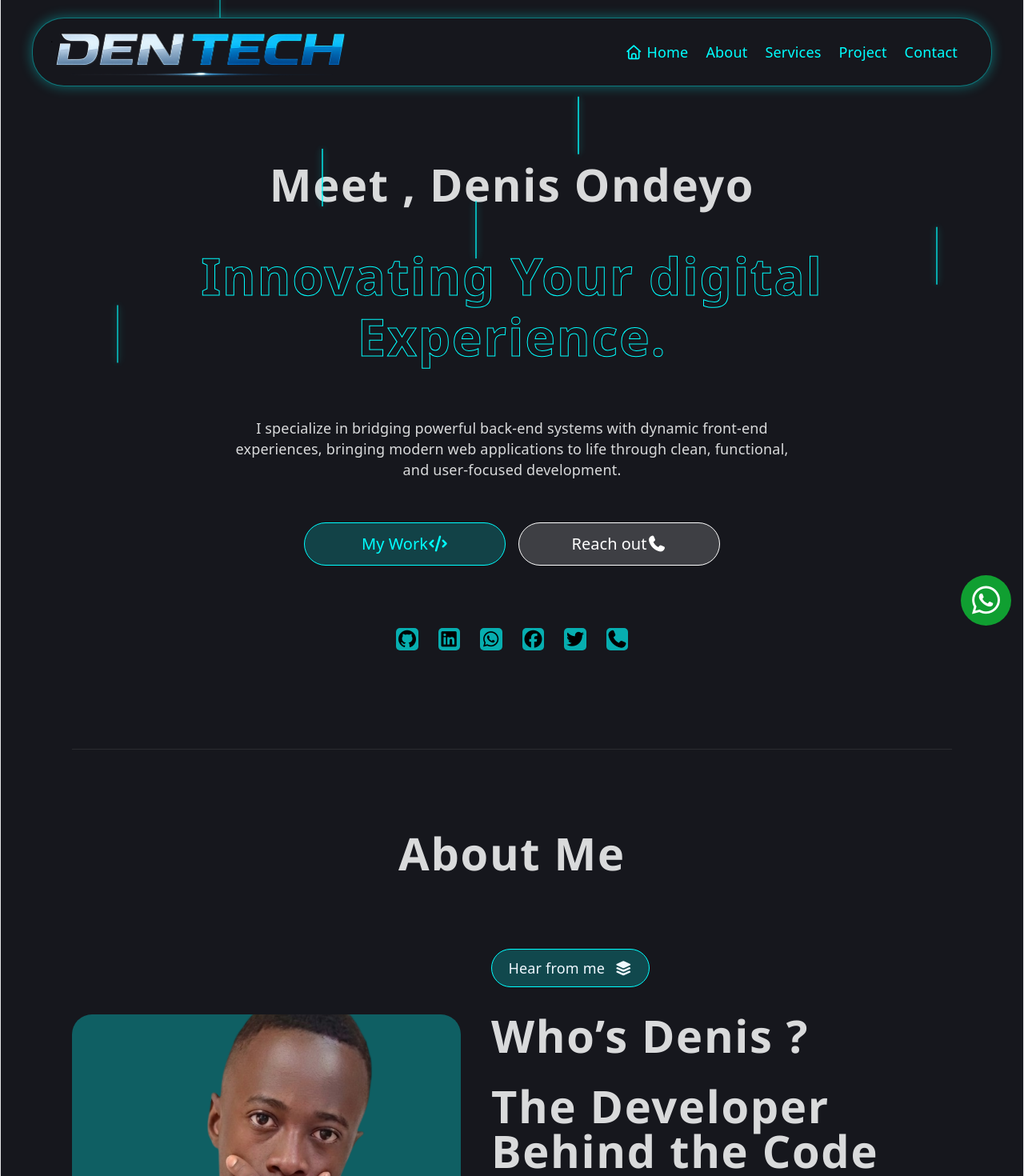
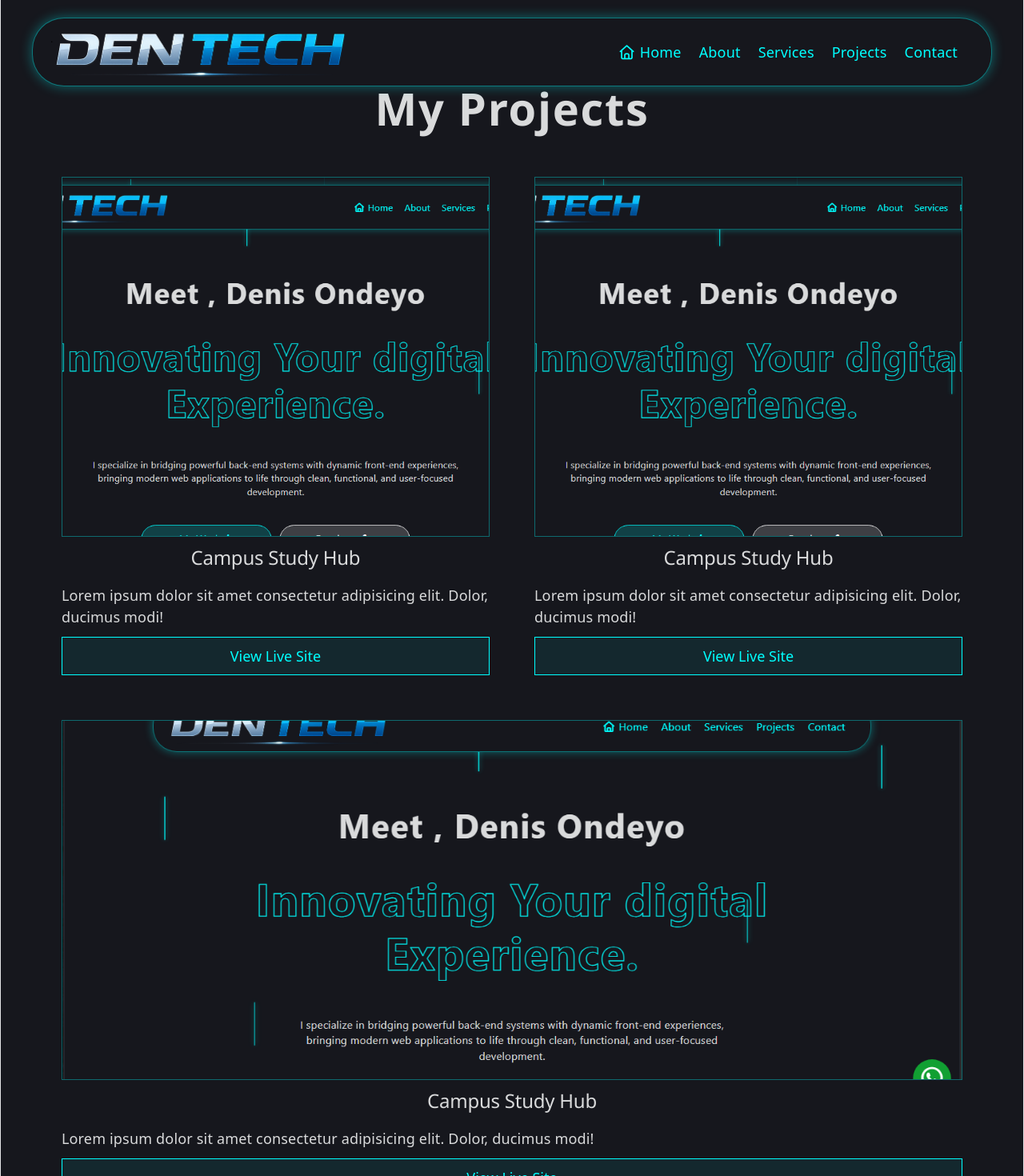
Before and after one commit to denisondeyo7-svg/DenTECH, a React app in the folder PORTFOLIO/: page /Projects in a window 1280 px wide. Shown: the top 1470 px of the page at 80% size. Built offline with nearby package versions, Linux system fonts and the light colour scheme; the HTML template or start-up script is replaced by a standard one.

Commit message:
save changes

```diff
--- a/PORTFOLIO/package.json
+++ b/PORTFOLIO/package.json
@@ -12,7 +12,8 @@
   "dependencies": {
     "@fortawesome/fontawesome-free": "^7.3.1",
     "react": "^19.2.8",
-    "react-dom": "^19.2.8"
+    "react-dom": "^19.2.8",
+    "react-router-dom": "^7.18.4"
   },
   "devDependencies": {
     "@eslint/js": "^10.0.1",
--- a/PORTFOLIO/src/App.css
+++ b/PORTFOLIO/src/App.css
@@ -7,6 +7,7 @@ body{
   width: 100%;
 
 }
+
 h1,h2,p{
   color: rgb(217, 218, 219);
 }
@@ -93,7 +94,57 @@ nav a:hover{
   height: 2px;
 
 }
-
+.sidebar {
+  display: none;
+    position: fixed;
+    top: 0;
+    right: 0;
+    width: 100%;
+    height: auto;
+    background: #16171d;
+    padding: 25px;
+    z-index: 1000;
+    box-shadow: -5px 0 20px rgba(0, 255, 255, 0.15);
+}
+
+.sidebar button {
+  display: flex;
+  align-items: center;
+  justify-content: center;
+  margin-left: auto;
+  background: transparent;
+  color: aqua;
+  border: 1px solid #ffffff2c;
+  border-radius: 10px;
+  font-size: 25px;
+  cursor: pointer;
+  height: 2rem;
+  width: 2rem;
+}
+
+.sidebar button:hover{
+    border: 1px solid aqua;
+    border-radius: 5px;
+
+
+
+}
+
+.sidebar nav {
+    display: flex;
+    flex-direction: column;
+    gap: 25px;
+    margin-top: 30px;
+}
+
+.sidebar nav a {
+    color: white;
+    text-decoration: none;
+}
+
+.sidebar nav a:hover {
+    color: aqua;
+}
 .landingpage{
 
   display: flex;
@@ -731,6 +782,79 @@ nav a:hover{
   line-height: 110%;
 
 }
+.Projects{
+  height: auto;
+  display: flex;
+  flex-direction: column;
+  align-items: center;
+ gap: 22px;
+  width: 100%;
+}
+
+.proj-container{
+  position: relative;
+  top:5rem;
+  height: auto;
+  display: flex;
+  flex-direction: column;
+  align-items: center;
+  gap: 29px;
+  width: 100%;
+}
+.projects-wrapper{
+  display: flex;
+  gap: 32px;
+  flex-wrap: wrap;
+  align-items: center;
+  justify-content: center;
+  height: auto;
+  width: 90%;
+}
+
+.projectCard{
+  padding: 12px;
+  display: flex;
+  flex-grow: 1;
+  flex-direction: column;
+  gap: 12px;
+
+  border-radius: 3px;
+  width: 23rem;
+
+}
+.name{
+  text-align: center;
+}
+.image{
+  height: 25rem;
+  width: 100%;
+  border: 1px solid rgba(0, 255, 255, 0.356);
+  overflow: hidden;
+}
+
+.image img{
+  width: 100%;
+  height: 100%;
+  object-fit: cover;
+}
+
+.projectCard .btn button{
+  width: 100%;
+  padding: 10px;
+  background: rgba(0, 255, 255, 0.075);
+  border: 1px solid aqua;
+  color: aqua;
+
+}
+
+
+
+
+
+
+
+
+
 
 .Contactsection{
 
@@ -974,6 +1098,10 @@ footer{
     top: 1rem;
 
   }
+  .projects-wrapper{
+    display: flex;
+    flex-direction: column;
+  }
 
   .me{
 
@@ -993,6 +1121,11 @@ footer{
 
   }
 
+  .sidebar{
+
+    display: block;
+
+  }
   .about-wrapper{
 
     display: flex;
@@ -1093,7 +1226,18 @@ footer{
     top: 1rem;
 
   }
-
+  .projects-wrapper{
+    display: flex;
+    flex-direction: column;
+  }
+
+
+
+  .sidebar{
+
+    display: block;
+
+  }
   .me{
 
     font-size: 45px;
@@ -1525,7 +1669,9 @@ footer {
     padding: 8px 10px;
   }
 
-
+  .projectCard{
+    width: 100%;
+  }
   .logo {
     margin-left: 4px;
     max-width: 48%;
@@ -1658,6 +1804,14 @@ footer {
     flex: 1 1 auto;
     width: 100%;
   }
+  .sidebar{
+
+    display: block;
+
+  }
+  .projectCard{
+    width: 100%;
+  }
   .herosContent h1 {
     font-size: clamp(1.8rem, 8.5vw, 2.7rem);
     -webkit-text-stroke-width: 0.8px;
@@ -1721,6 +1875,14 @@ footer {
   header {
     width: calc(100% - 16px);
     padding: 7px 8px;
+  }
+  .projectCard{
+    width: 100%;
+  }
+  .sidebar{
+
+    display: block;
+
   }
   .myname{
     font-size: 22px;
--- a/PORTFOLIO/src/App.jsx
+++ b/PORTFOLIO/src/App.jsx
@@ -1,14 +1,19 @@
+import {BrowserRouter , Routes , Route} from 'react-router-dom'
+
 import Header from './Header.jsx'
 import LandingPageContent from './LandingPage.jsx'
 import About from './About.jsx'
 import Myservices from './Services.jsx'
 import Contact from './Contact.jsx'
 import Footer from './Footer.jsx'
-function App() {
+import Projects from './Projects.jsx'
+
+
+function Home() {
 
   return (
     <>
-      <Header/>
+
       <LandingPageContent/>
       <br />
       <About/>
@@ -16,10 +21,22 @@ function App() {
       <Myservices/>
       <br /><br />
       <Contact/>
-      <Footer/>
+
 
     </>
+  );
+}
+
+function App(){
+  return(
+    <BrowserRouter>
+      <Header/>
+        <Routes>
+          <Route path="/" element={<Home/>}/>
+          <Route path="/Projects" element={<Projects/>}/>
+        </Routes>
+      <Footer/>
+    </BrowserRouter>
   )
 }
-
 export default App
--- a/PORTFOLIO/src/Footer.jsx
+++ b/PORTFOLIO/src/Footer.jsx
@@ -1,3 +1,4 @@
+import { Link } from 'react-router-dom'
 function Footer(){
 
     return(
@@ -13,11 +14,11 @@ function Footer(){
                 </div>
                 <h2>Quick Links</h2>
                 <nav>
-                    <a href="#home">Home</a>
-                    <a href="#about">About</a>
-                    <a href="#services">Services</a>
-                    <a href="">Project</a>
-                    <a href="#contact">Contact</a>
+                    <a href="/#home">Home</a>
+                    <a href="/#about">About</a>
+                    <a href="/#services">Services</a>
+                    <Link to="/Projects">Projects</Link>
+                    <a href="/#contact">Contact</a>
                 </nav>
 
 
--- a/PORTFOLIO/src/Header.jsx
+++ b/PORTFOLIO/src/Header.jsx
@@ -1,6 +1,10 @@
+import { useState } from "react";
+import { Link } from "react-router-dom";
 import './App.css';
 import image from './assets/file_00000000997881f4ac036c0ebe8f3bc5.png'
 function Header(){
+
+    const [menuOpen, setMenuOpen] = useState(false);
     return(
         <header>
 
@@ -11,22 +15,38 @@ function Header(){
 
             <div className="links">
                 <nav>
-                    <a href="#home"><i className='fa-regular fa-home'></i>         Home</a>
-                    <a href="#about">About</a>
-                    <a href="#services">Services</a>
-                    <a href="">Project</a>
-                    <a href="#contact">Contact</a>
+                    <a href="/#home"><i className='fa-regular fa-home'></i>         Home</a>
+                    <a href="/#about">About</a>
+                    <a href="/#services">Services</a>
+                    <Link to="/Projects">Projects</Link>
+                    <a href="/#contact">Contact</a>
                 </nav>
             </div>
 
 
-            <div className="menubtn">
+            <div className="menubtn"onClick={() => setMenuOpen(!menuOpen)}>
                 <div className="sticks">
                     <div className="stick"></div>
                     <div className="stick"></div>
                     <div className="stick"></div>
                 </div>
             </div>
+
+            {menuOpen && (
+                <div className="sidebar">
+                    <button onClick={() => setMenuOpen(false)}>
+                        ×
+                    </button>
+
+                    <nav>
+                        <a href="/#home" onClick={() => setMenuOpen(false)}>Home</a>
+                        <a href="/#about" onClick={() => setMenuOpen(false)}>About</a>
+                        <a href="/#services" onClick={() => setMenuOpen(false)}>Services</a>
+                        <Link to="/Projects" onClick={() => setMenuOpen(false)}>Projects</Link>
+                        <a href="/#contact" onClick={() => setMenuOpen(false)}>Contact</a>
+                    </nav>
+                </div>
+            )}
         </header>
     );
 }
--- a/PORTFOLIO/src/Projects.jsx
+++ b/PORTFOLIO/src/Projects.jsx
@@ -1,8 +1,66 @@
-function Projects(){
-    return(
-        <div className="projects">
-            <h1>MY Work</h1>
+import projImage from './assets/Screenshot 2026-10-10 140511.png'
+
+function Projects() {
+  return (
+    <section className="Projects">
+      <div className="load"></div>
+      <div className="proj-container">
+        <h1>My Projects</h1>
+
+        <div className="projects-wrapper">
+
+
+          <div className="projectCard">
+            <div className="image">
+              <img src={projImage} alt="" />
+            </div>
+            <div className="name">
+              <h2>Campus Study Hub</h2>
+            </div>
+            <div className="description">
+              <p>Lorem ipsum dolor sit amet consectetur adipisicing elit. Dolor, ducimus modi!</p>
+            </div>
+            <div className="btn">
+              <button>View Live Site</button>
+            </div>
+          </div>
+
+          <div className="projectCard">
+            <div className="image">
+              <img src={projImage} alt="" />
+            </div>
+            <div className="name">
+              <h2>Campus Study Hub</h2>
+            </div>
+            <div className="description">
+              <p>Lorem ipsum dolor sit amet consectetur adipisicing elit. Dolor, ducimus modi!</p>
+            </div>
+            <div className="btn">
+              <button>View Live Site</button>
+            </div>
+          </div>
+
+          <div className="projectCard">
+            <div className="image">
+              <img src={projImage} alt="" />
+            </div>
+            <div className="name">
+              <h2>Campus Study Hub</h2>
+            </div>
+            <div className="description">
+              <p>Lorem ipsum dolor sit amet consectetur adipisicing elit. Dolor, ducimus modi!</p>
+            </div>
+            <div className="btn">
+              <button>View Live Site</button>
+            </div>
+          </div>
+
         </div>
-    )
+      </div>
+<br /><br /><br /><br /><br />
+    </section>
+
+  );
 }
+
 export default Projects;
```
Also changed, not shown: PORTFOLIO/src/assets/Screenshot 2026-10-10 140511.png (added), 1 other file (tests, documents, lock files or other folders).
